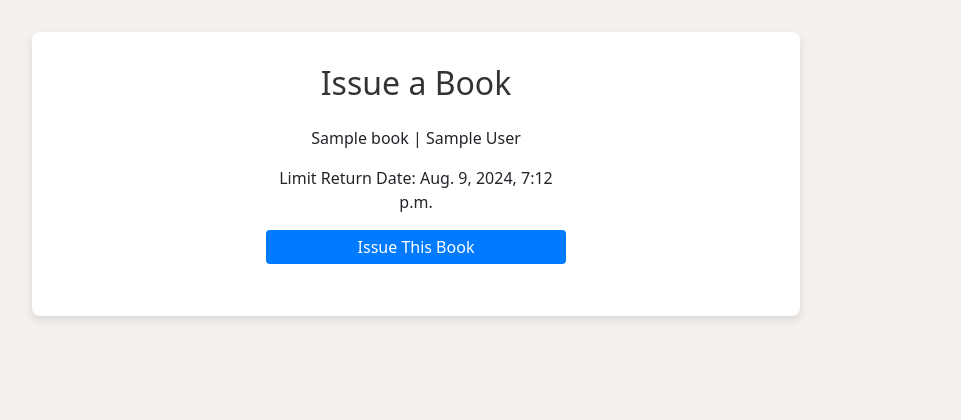
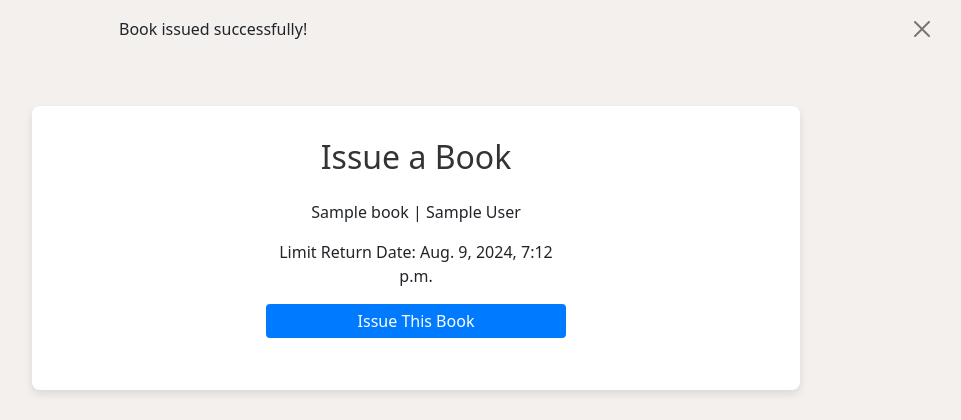
Before and after one commit to Volneirj/project_iv_ci, a Django app: page /issues/issue/1/ in a window 1280 px wide. Shown: the part 88-508 px from the top of the page, without its empty margins (224-1185 px from the left). Run offline with Django 4.2, Linux system fonts and the light colour scheme; a user stored in the database is signed in; tables that the repository leaves empty hold one stand-in row (values such as "Sample post").

Commit message:
Update the book model with book_issued counter to home top 3

```diff
--- a/books/models.py
+++ b/books/models.py
@@ -10,6 +10,7 @@ class Book(models.Model):
     description = models.TextField(default='')
     featured_image = CloudinaryField('image', default='placeholder')
     available_copies = models.PositiveIntegerField(default=0)
+    issued_times = models.PositiveIntegerField(default=0)
 
     def __str__(self):
         return self.title
--- a/home/templates/home/home.html
+++ b/home/templates/home/home.html
@@ -17,7 +17,7 @@
                         </div>
                         <div class="card-body">
                             <h5 class="card-title">{{ book.title }}</h5>
-                            <p class="card-text">Issued {{ book.issue_count }} times</p>
+                            <p class="card-text">Issued {{ book.issued_times }} times</p>
                         </div>
                     </a>
                 </div>
--- a/home/views.py
+++ b/home/views.py
@@ -1,10 +1,9 @@
 from django.shortcuts import render
 from books.models import Book
-from django.db.models import Count
 
 def home(request):
-    # Annotate each book with the count of related issues
-    top_books = Book.objects.annotate(issue_count=Count('title')).order_by('-issue_count')[:3]
+    # Get the top three most issued books
+    top_books = Book.objects.order_by('-issued_times')[:3]
 
     context = {
         'top_books': top_books,
--- a/issues/views.py
+++ b/issues/views.py
@@ -12,11 +12,21 @@ from books.models import Book
 def issue_book(request, book_id):
     book = get_object_or_404(Book, pk=book_id)
 
-    #Warn user has no available copies"
+    #Warn user has no available copies
     if book.available_copies <= 0:
         messages.error(request, "Sorry, this book is out of stock and cannot be issued.")
         return redirect('book_list')
 
+    # Check how many books the user has already issued
+    issued_books_count = IssuedBook.objects.filter(user=request.user).count()
+    issue_limit = 3  # Set the limit here
+
+    if issued_books_count >= issue_limit:
+        messages.error(request, f"You have reached your limit of "
+                       f"{issue_limit} issued books. Please return it to issue a new one.")
+        return redirect('book_list')  # Redirect to a page where the user can see the books
+
+    # Issue the book
     if request.method == 'POST':
         form = IssueBookForm(request.POST)
         if form.is_valid():
@@ -28,6 +38,7 @@ def issue_book(request, book_id):
                 due_date=due_date
             )
             book.available_copies -= 1
+            book.issued_times += 1
             book.save()
             return redirect('book_detail', book_id=book_id)
     else:
@@ -39,6 +50,7 @@ def issue_book(request, book_id):
         'due_date': datetime.now() + timedelta(days=14)
     }
 
+    messages.success(request, "Book issued successfully!")
     return render(request, 'issues/issue_book.html', context)
 
 @login_required
```
Also changed, not shown: books/migrations/0002_book_issued_times_alter_book_available_copies.py (added).
